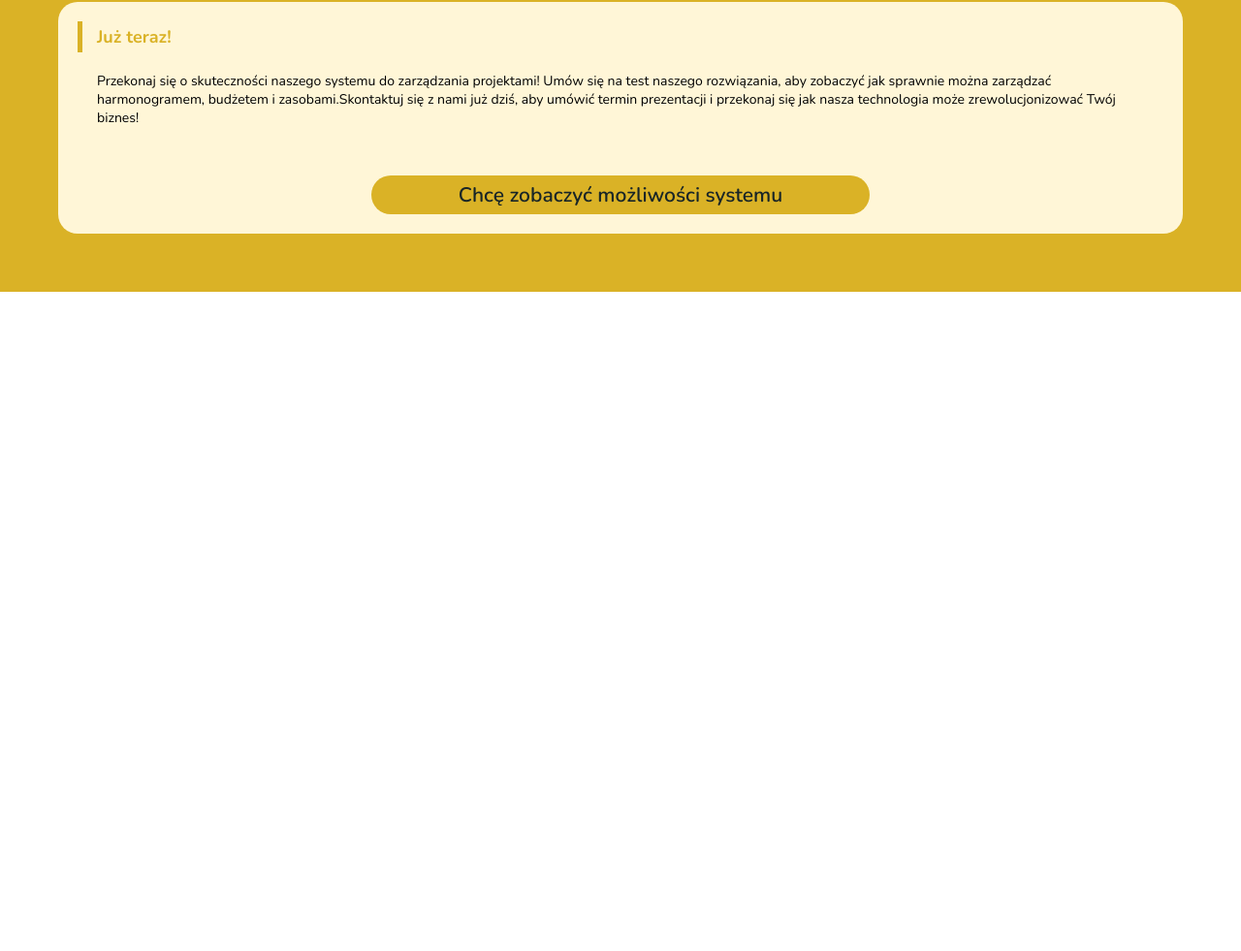
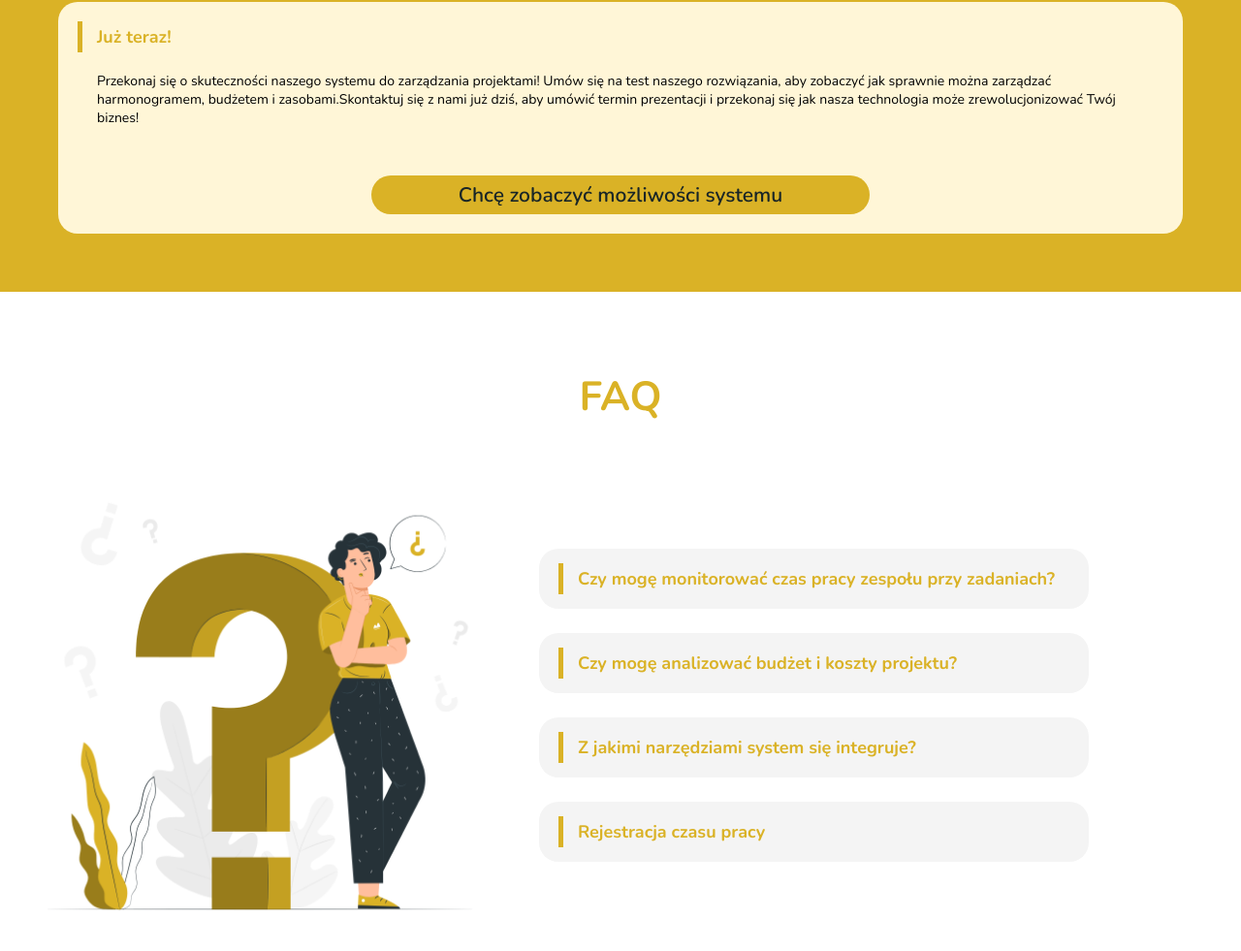
Before and after one commit to jacob-a2k/RCP_webPage, a plain HTML site: page index.html in a window 1280 px wide. Shown: the part 5730-6711 px from the top of the page at 97% size. Before the commit the page ends 6031 px from the top, so only its background shows below. Drawn offline with nearby package versions, Linux system fonts and the light colour scheme.

Commit message:
create-faq-first-part

```diff
--- a/css/general.css
+++ b/css/general.css
@@ -6,6 +6,7 @@
     --bg-color-medium-grey: #2d4048;
     --bg-color-dark-grey: #172627;
     --bg-color-light-creamy: #fff6d7;
+    --bg-color-light-pink: #f4f4f4;
 
     --border-color-dark-yellow: #6d5913;
 
--- a/css/style.css
+++ b/css/style.css
@@ -268,3 +268,33 @@
     margin-top: 50px;
     text-align: center;
 }
+
+/* ////////// SECTION FAQ ////////// */
+
+.faq-container{
+    display: flex;
+    max-width: 1400px;
+    gap: 40px;
+}
+
+.img-faq-container{
+    width: 40%;
+}
+
+.faq-img{
+    width: 100%;
+}
+
+.faq-subheading-container{
+    display: flex;
+    flex-direction: column;
+    gap:25px;
+    justify-content: center;
+}
+
+.faq-container .subheading-container{
+    background-color: var(--bg-color-light-pink);
+    padding: 15px 20px;
+    border-radius: var(--r-box);
+    cursor: pointer;
+}
--- a/index.html
+++ b/index.html
@@ -310,6 +310,65 @@
                 </div>
             </div>
         </section>
+
+        <section class="section-faq">
+            <div class="section-container section-box section-faq-container">
+                <div class="section-title">
+                    <span class="title title-yellow">FAQ</span>
+                </div>
+                <div class="faq-container">
+                    <div class="img-faq-container">
+                        <img class="faq-img" src="img/question.png" alt="Human brace his back to big question mark">
+                    </div>
+                    <div class="faq-subheading-container">
+                        <div class="subheading-container">
+                            <div class="vertical-line-box">
+                                <span class="subheading">Czy mogę monitorować czas pracy zespołu przy zadaniach?</span>
+                            </div>
+                            <!-- <div class="subheading-description">
+                                <p>Moduł umożliwia pracownikom rejestrowanie czasu pracy poprzez przypisywanie zadań do kalendarza.
+                                    Pozwala na śledzenie, nad czym konkretnie pracowano w danym dniu i ile czasu zajęło każde zadanie.
+                                    Zebrane dane wspierają analizę efektywności i ułatwiają raportowanie czasu projektowego.
+                                </p>
+                            </div> -->
+                        </div>
+                        <div class="subheading-container">
+                            <div class="vertical-line-box">
+                                <span class="subheading">Czy mogę analizować budżet i koszty projektu?</span>
+                            </div>
+                            <!-- <div class="subheading-description">
+                                <p>Moduł umożliwia pracownikom rejestrowanie czasu pracy poprzez przypisywanie zadań do kalendarza.
+                                    Pozwala na śledzenie, nad czym konkretnie pracowano w danym dniu i ile czasu zajęło każde zadanie.
+                                    Zebrane dane wspierają analizę efektywności i ułatwiają raportowanie czasu projektowego.
+                                </p>
+                            </div> -->
+                        </div>
+                        <div class="subheading-container">
+                            <div class="vertical-line-box">
+                                <span class="subheading">Z jakimi narzędziami system się integruje?</span>
+                            </div>
+                            <!-- <div class="subheading-description">
+                                <p>Moduł umożliwia pracownikom rejestrowanie czasu pracy poprzez przypisywanie zadań do kalendarza.
+                                    Pozwala na śledzenie, nad czym konkretnie pracowano w danym dniu i ile czasu zajęło każde zadanie.
+                                    Zebrane dane wspierają analizę efektywności i ułatwiają raportowanie czasu projektowego.
+                                </p>
+                            </div> -->
+                        </div>
+                        <div class="subheading-container">
+                            <div class="vertical-line-box">
+                                <span class="subheading">Rejestracja czasu pracy</span>
+                            </div>
+                            <!-- <div class="subheading-description">
+                                <p>Moduł umożliwia pracownikom rejestrowanie czasu pracy poprzez przypisywanie zadań do kalendarza.
+                                    Pozwala na śledzenie, nad czym konkretnie pracowano w danym dniu i ile czasu zajęło każde zadanie.
+                                    Zebrane dane wspierają analizę efektywności i ułatwiają raportowanie czasu projektowego.
+                                </p>
+                            </div> -->
+                        </div>
+                    </div>
+                </div>
+            </div>
+        </section>
     </main>
 </body>
 </html>
```
Also changed, not shown: img/question.png (renamed from img/Questions-pana.png).
